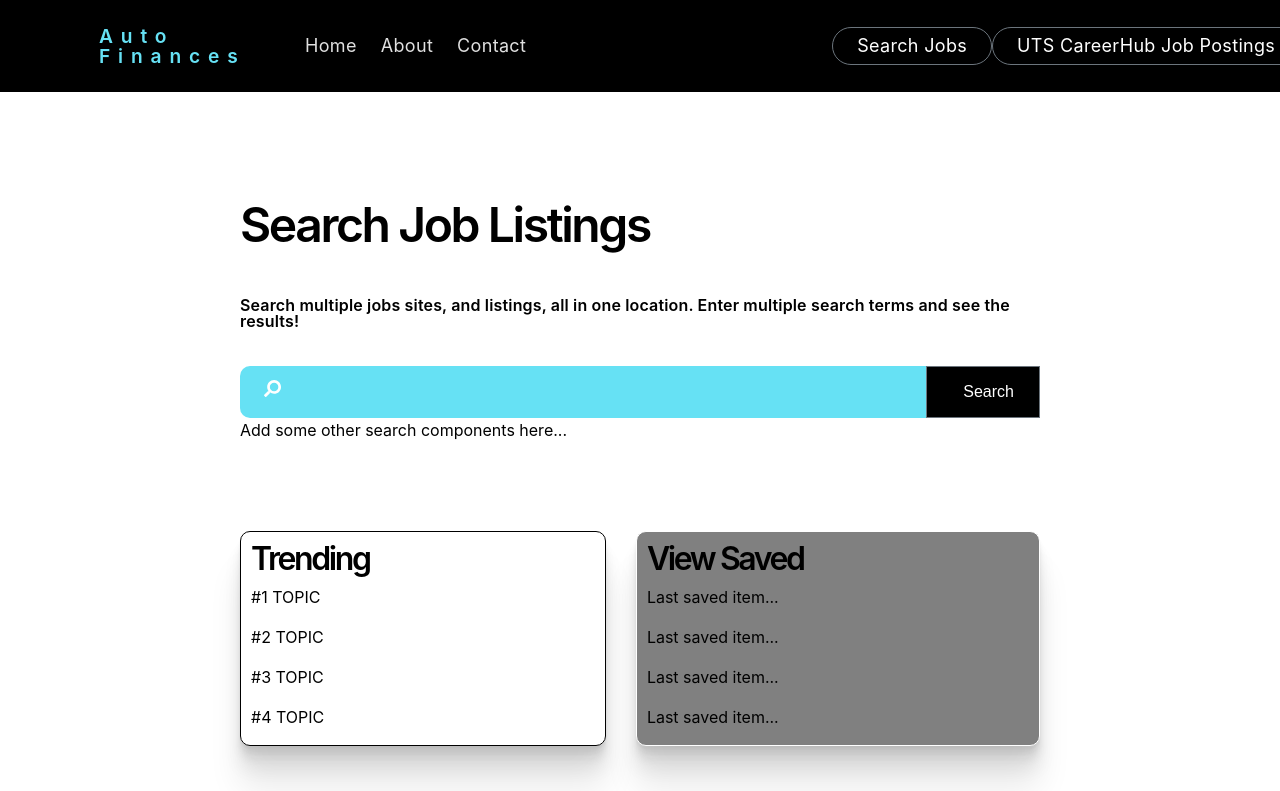
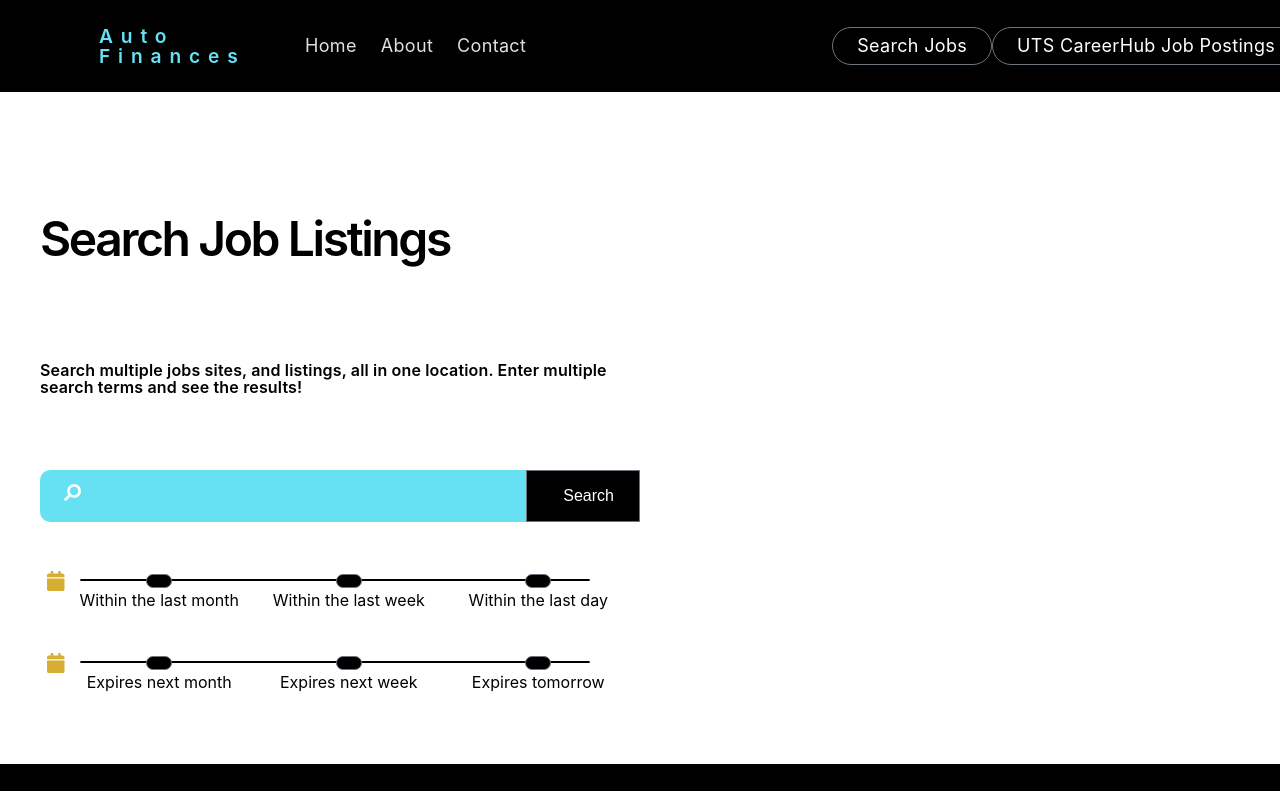
Before and after one commit to albert118/NET-AutomatedFinances, a React (Create React App) app in the folder AutomatedFinances/ClientApp/: page /jobListingsSearch in a window 1280 px wide. Shown: the top 791 px of the page. Built offline with nearby package versions, Linux system fonts and the light colour scheme; what react-animations would draw is missing.

Commit message:
Added and implemented DateFilter component. Updated controller and service to use datefilter.

```diff
--- /dev/null
+++ b/AutomatedFinances/ClientApp/src/components/CommonStyledComponents/DateFilter.tsx
@@ -0,0 +1,87 @@
+import * as React from 'react';
+import { useState } from 'react';
+import styled from 'styled-components';
+import { FontAwesomeIcon } from '@fortawesome/react-fontawesome';
+import { faCalendar } from '@fortawesome/free-solid-svg-icons'
+import BetterButton, { CircleButton } from './BetterButton';
+
+const ButtonRowStack = styled.div`
+        display: flex;
+        flex: 1;
+        margin: 0;
+        padding: 7px;
+    `;
+
+const TimeLine = styled.div`
+        position: relative;
+    /* bar styling - I reckon a background gradient might work better dynamically though. */
+        &::after {
+            background: black; /* ensure zooming doesnt show a white background between the borders. */
+            border-radius: 20px;
+            content: "";
+            position: absolute;
+            left: 40px;
+            top: 15px;
+            border: black solid 0.5px;
+            width: 85%;
+            margin: 0;
+            padding: 0;
+            z-index: -1;
+        }
+    `;
+
+// TODO: Extract to date time util/helper/extension
+function GetMonth(Last = true): Date {
+    var today = new Date(Date.now());
+    if (Last) today.setMonth(today.getMonth()- 1);
+    else today.setMonth(today.getMonth() + 1);
+    return today;
+}
+
+function GetWeek(Last = true): Date {
+    var today = new Date(Date.now());
+    if (Last) today.setDate(today.getDate() - 7);
+    else today.setDate(today.getDate() + 7);
+    return today;
+}
+
+function GetDay(Last = true): Date {
+    var today = new Date(Date.now());
+    if (Last) today.setDate(today.getDate() - 1);
+    else today.setDate(today.getDate() + 1);
+    return today;
+}
+
+export default function DateFilter(props: { lowerDateCallBack: Function, upperDateCallBack: Function}): JSX.Element {
+    return (
+        <div style={{ width: "100%" }} className="date-filter">
+            <TimeLine />
+            <ButtonRowStack>
+                <FontAwesomeIcon color="var(--gold-metallic, black)" icon={faCalendar} size="lg" title="Jobs within..."/>
+                <CircleButton className="last-month btn" $curveRadius="45px" onClick={() => props.lowerDateCallBack(GetMonth())}>
+                    Within the last month
+                </CircleButton>
+                <CircleButton className="last-week btn" $curveRadius="45px" onClick={() => props.lowerDateCallBack(GetWeek())}>
+                    Within the last week
+                </CircleButton>
+                <CircleButton className="last-day btn" $curveRadius="45px" onClick={() => props.lowerDateCallBack(GetDay())}>
+                    Within the last day
+                </CircleButton>
+            </ButtonRowStack>
+            <br />
+            <TimeLine />
+            <ButtonRowStack>
+                <FontAwesomeIcon color="var(--gold-metallic, black)" icon={faCalendar} size="lg" title="Jobs expiring..." />
+                <CircleButton className="next-month btn" $curveRadius="45px" onClick={() => props.upperDateCallBack(GetMonth(false))}>
+                    Expires next month
+                </CircleButton>
+                <CircleButton className="next-week btn" $curveRadius="45px" onClick={() => props.upperDateCallBack(GetWeek(false))}>
+                    Expires next week
+                </CircleButton>
+                <CircleButton className="next-day btn" $curveRadius="45px" onClick={() => props.upperDateCallBack(GetDay(false))}>
+                    Expires tomorrow
+                </CircleButton>
+            </ButtonRowStack>
+        </div>
+    );
+}
--- a/AutomatedFinances/ClientApp/src/components/JobListings/CareerHub/CareerhubData.tsx
+++ b/AutomatedFinances/ClientApp/src/components/JobListings/CareerHub/CareerhubData.tsx
@@ -3,6 +3,7 @@ import { useState, useEffect, useMemo } from 'react';
 import MidTableDefault from '../../Tables/MidTableDefault';
 import { TableLoadingPlaceHolder } from '../../Tables/CommonStyledComponents/ModernBlackAndWhiteTable';
 import * as Ajax from '../../AJAX/AJAX';
+import { RouteComponentProps } from 'react-router-dom';
 
 type UTSJobListing = {
     PositionTitle: string;
@@ -67,13 +68,20 @@ function CustomIncludes_override(rows: Array<any>, ids: Array<number>, filterVal
 CustomIncludes_override.autoRemove = (val: any) => !val
 
 
-export default function CareerHubData() {
+export default function CareerHubData(props: any): JSX.Element {
     const [isLoading, setLoading] = useState(true);
     const [dataList, setDataList] = useState<UTSJobListing[]>([]);
     const loadingMsg = "Loading the Careerhub data...";
+    const stateData = props.location.state;
 
     async function populateCareerHubData() {
-        const data = await Ajax.fetchResource('/CareerHub?searchTerm=software', { method: 'GET' });
+        let lowerDateFilter = stateData.LowerDateFilter ? stateData.LowerDateFilter : "";
+        let upperDateFilter = stateData.UpperDateFilter ? stateData.UpperDateFilter : "";
+        var url = '/CareerHub?lowerDateFilter=' + lowerDateFilter + "&upperDateFilter=" + upperDateFilter;
+        let data = await Ajax.fetchResource(url, {
+            method: 'POST',
+            data: stateData.SearchTerms.split(" ")
+        });
         setDataList(data);
         setLoading(false);
     }
--- a/AutomatedFinances/ClientApp/src/components/JobListings/JobListingsSearchPage.tsx
+++ b/AutomatedFinances/ClientApp/src/components/JobListings/JobListingsSearchPage.tsx
@@ -1,22 +1,50 @@
 import * as React from 'react';
-import { useState, useEffect, useMemo } from 'react';
+import { useState } from 'react';
 import styled from 'styled-components';
+import { Redirect } from 'react-router-dom'
+import { isNullOrUndefined } from 'util';
+import SearchBar from '../CommonStyledComponents/SearchBar';
+import DateFilter from '../CommonStyledComponents/DateFilter';
 import Wrapper from '../CommonStyledComponents/Wrapper';
-import SearchBar from '../CommonStyledComponents/SearchBar';
-import * as LoadingSpinners from '../CommonStyledComponents/LoadingSpinner';
+
+/////////////////////////////////////////////////////
+// Page grid layout
+/////////////////////////////////////////////////////
+
+const TwoColPageGrid = styled.div`
+        width: 100%;
+        height: auto;
+    /* grid config */
+        display: grid;
+        grid-template-columns: [search-col] 50% [review-and-saved-col] 50%;
+        grid-template-rows: [header] 20% [main] 60% [misc-footer] 20%;
+        column-gap: 55px;
+        row-gap: 12px;
+     /* center align and left justify content of the grid by default. */
+        justify-content: start;
+        align-content: center;
+     /* paddings and margins */
+        margin: 0;
+        padding: 0;
+        padding-bottom: 4rem;
+    `;
+
+/////////////////////////////////////////////////////
+
 
 const HeroContainer = styled.div`
+    /* configure position in parent grid. */
+        grid-column: search-col / search-col ;
+        grid-row: header / main;
+    /* spacing. */
         padding-top: 4rem;
         padding-bottom: 4rem;
-        margin-right: 200px;
-        margin-left: 200px;
     `;
 
-const Container = styled.div`
-        padding-top: 4rem;
-        padding-bottom: 4rem;
-        margin-right: 200px;
-        margin-left: 200px;
+const MiscContainer = styled.div`
+    /* configure position in parent grid. */
+        grid-column: search-col / search-col;
+        grid-row: misc-footer / misc-footer ;
     `;
 
 const HeaderVisualBlockContainer = styled.div`
@@ -59,7 +87,7 @@ const SecondaryContentGrid = styled.div`
     `;
 
 const TrendingCardNegativeSpace = styled.div`
-        grid-area: 1 / 1 / 1 / 1;
+        grid-area: 1 / 1 / 2 / 2;
         border: 0.5px solid #000;
         box-shadow: 0 2.8px 2.2px rgba(0, 0, 0, 0.034),
             0 6.7px 5.3px rgba(0, 0, 0, 0.048),
@@ -85,25 +113,49 @@ const InnerContentContainer = styled.div`
     margin: 10px;
     `;
 
+function GetYYYMMDD(d: Date): string {
+    return new Date(d.getTime() - d.getTimezoneOffset() * 60 * 1000).toISOString().split('T')[0];
+}
+
 export default function JobListingsSearchPage(): JSX.Element {
-    const [input, setInput] = useState('');
+    const [searchTerms, setSearchTerms] = useState("");
+    const [lowerDateFilter, setLowerDateFilter] = useState(new Date(Date.now()));
+    const [upperDateFilter, setUpperDateFilter] = useState(new Date(Date.now()));
+
+    if (!isNullOrUndefined(searchTerms) && searchTerms !== "") {
+        return (
+            <Redirect
+                push
+                to={{
+                    pathname: '/jobsListingsResults',
+                    state: {
+                        SearchTerms: searchTerms,
+                        LowerDateFilter: GetYYYMMDD(lowerDateFilter),
+                        UpperDateFilter: GetYYYMMDD(upperDateFilter)
+                    }
+                }}
+            />
+        );
+    }
 
     return (
         <Wrapper>
-            <HeroContainer>
+            <TwoColPageGrid className="two-col-grid">
+                <HeroContainer className="hero-container">
                     <HeaderVisualBlockContainer>
                         <HeroHeaderTitle>Search Job Listings</HeroHeaderTitle>
                         <HeroDescription>
                             Search multiple jobs sites, and listings, all in one location.
                             Enter multiple search terms and see the results!
                         </HeroDescription>
-                        <SearchBar term={input} updateTerm={setInput} />
-                        <p>Add some other search components here...</p>
+                        <SearchBar searchCallback={setSearchTerms} />
+                        <br />
+                        <DateFilter lowerDateCallBack={setLowerDateFilter} upperDateCallBack={setUpperDateFilter} />
                     </HeaderVisualBlockContainer>
                 </HeroContainer>
-            <Container>
+                <MiscContainer>
                     <SecondaryContentGrid>
-                    <TrendingCardNegativeSpace>
+                        {/*<TrendingCardNegativeSpace>
                             <InnerContentContainer>
                                 <SecondaryHeaders>Trending</SecondaryHeaders>
                                 <p>#1 TOPIC</p>
@@ -111,18 +163,10 @@ export default function JobListingsSearchPage(): JSX.Element {
                                 <p>#3 TOPIC</p>
                                 <p>#4 TOPIC</p>
                             </InnerContentContainer>
-                    </TrendingCardNegativeSpace>
-                    <ViewSavedCard>
-                        <InnerContentContainer>
-                            <SecondaryHeaders>View Saved</SecondaryHeaders>
-                            <p>Last saved item...</p>
-                            <p>Last saved item...</p>
-                            <p>Last saved item...</p>
-                            <p>Last saved item...</p>
-                        </InnerContentContainer>
-                    </ViewSavedCard>
+                        </TrendingCardNegativeSpace>*/}
                     </SecondaryContentGrid>
-            </Container>
+                </MiscContainer>
+            </TwoColPageGrid>
         </Wrapper>
     );
 }
```
Also changed, not shown: 2 other files (tests, documents, lock files or other folders). Lines whose indentation alone changed are shown as unchanged.
